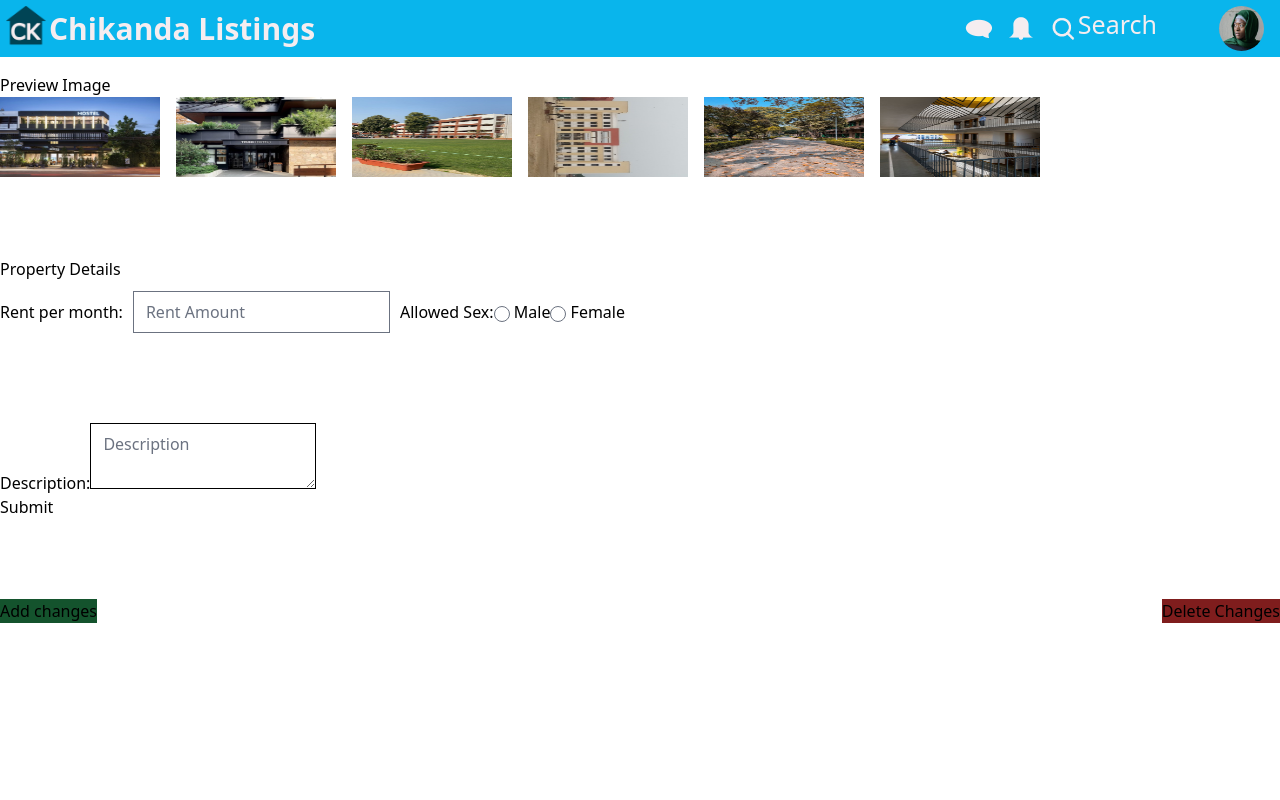
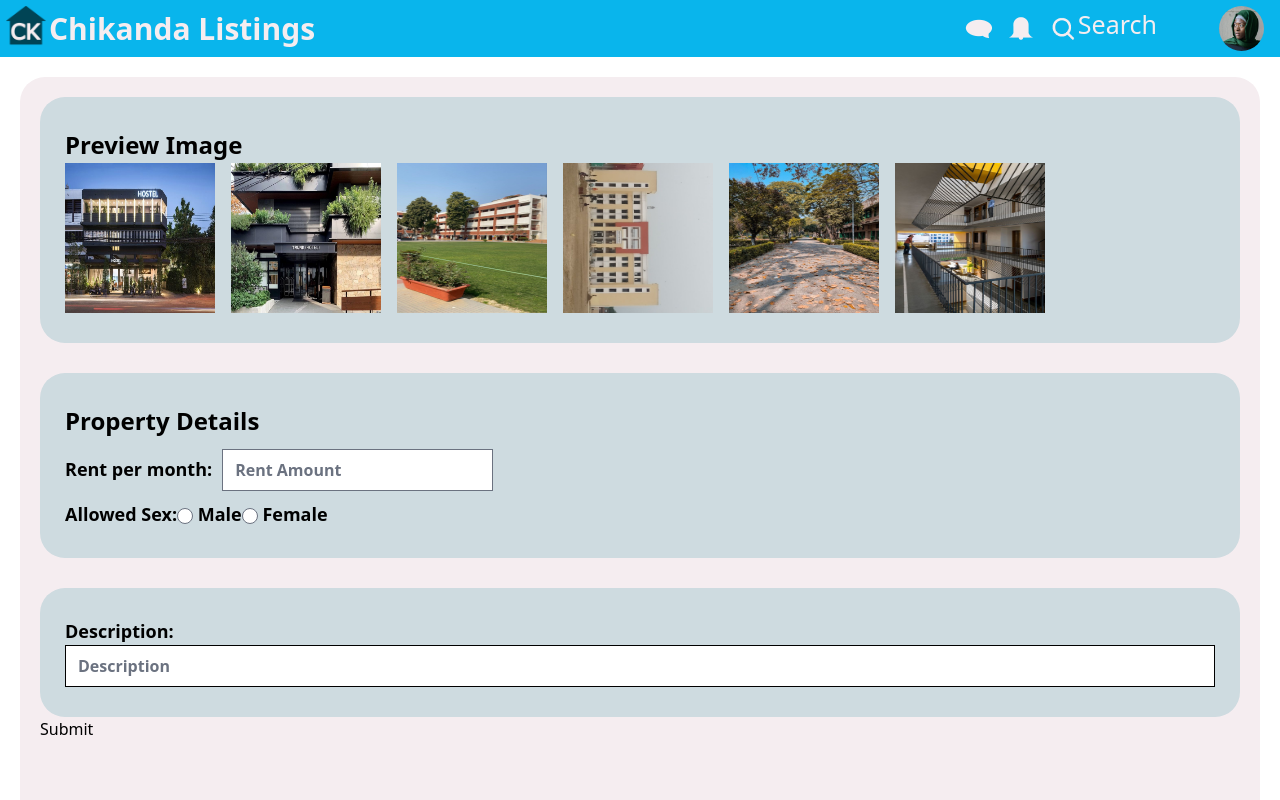
Before and after one commit to bsc-com-30-19/chikanda_listings, a React (Create React App) app in the folder chikanda-listings-site/: page /propmanage in a window 1280 px wide. Shown: the top 800 px of the page. Built offline with nearby package versions, Linux system fonts and the light colour scheme.

Commit message:
Made changes to charles's page to fit style and added name to signup inputs

```diff
--- a/chikanda-listings-site/src/components/propertymange/propmngcontainer.js
+++ b/chikanda-listings-site/src/components/propertymange/propmngcontainer.js
@@ -1,5 +1,7 @@
  import { Link } from "react-router-dom";
 import house from "../../assets/img/dorm_stuff/house.jpg"
+import fico from "../../assets/icons/female.png"
+import mico from "../../assets/icons/male.png"
 
  const PropertyMngContainer = () =>{
     return(
@@ -8,8 +10,12 @@ import house from "../../assets/img/dorm_stuff/house.jpg"
         <div className="h-[70%] overflow-clip">
             <img src={house} alt="house" className="object-cover"/>
         </div>
-        <div className="h-full px-[5px]">
+        <div className="w-full px-[5px] inline-flex justify-between items-center">
             <h1 className=" leading-[60px] font-bold text-[20px]">300000 <span className="text-[16px]">MK/month</span></h1>
+            <div className="inline-flex gap-[10px]">
+                <img src={fico} alt="female icon" className="w-[30px] h-[30px]"/>
+                <img src={mico} alt="male icon" className="w-[30px] h-[30px]"/>
+            </div>
         </div>
     </div>
     </Link>
--- a/chikanda-listings-site/src/pages/propertyedit_manage.js
+++ b/chikanda-listings-site/src/pages/propertyedit_manage.js
@@ -44,18 +44,22 @@ const PropertyEdit = () => {
   };
 
   return (
-    <div style={{ display: 'flex', flexDirection: 'column', minHeight: '100vh' }}>
-      <div className="flex justify-between mt-4">
+    <div className="p-[20px]" style={{ display: 'flex', flexDirection: 'column'}}>
+      <div className="rounded-[25px] px-[20px] bg-p_lave">
+      <form onSubmit={handleSubmit} style={{ flex: 1 }} className='mt-[20px]'>
+      <div className="bg-p_colu rounded-[25px] px-[25px] py-[30px]">
+      <div className="flex justify-between font-bold text-[24px]">
         <h2>Preview Image</h2>
       </div>
-      <form onSubmit={handleSubmit} style={{ flex: 1 }}>
         <div className="flex space-x-4">
           {photos.map((photo, index) => (
-            <img key={index} src={photo} alt={`p ${index + 1}`} className="w-40 h-20" />
+            <img key={index} src={photo} alt={`p ${index + 1}`} className="w-[150px] h-[150px]" />
           ))}
         </div>
-        <div className="property-details mt-20">
-          <h3>Property Details</h3>
+        </div>
+
+        <div className="bg-p_colu rounded-[25px] px-[25px] py-[30px] mt-[30px] font-semibold text-[18px] flex flex-col">
+          <h3 className='font-bold text-[24px]'>Property Details</h3>
           <label>
             Rent per month:
             <input type="number" value={rent} onChange={handleRentChange} placeholder="Rent Amount" style={{ margin: '10px' }} />
@@ -66,11 +70,12 @@ const PropertyEdit = () => {
             <input type="radio" value="Female" checked={allowedSex === 'Female'} onChange={handleSexChange} /> Female
           </label>
         </div>
-        <div className="description mt-20">
-          <label>
+
+        <div className="bg-p_colu rounded-[25px] px-[25px] py-[30px] mt-[30px] font-semibold text-[18px] flex flex-col">
+          <label htmlFor='description'>
             Description:
-            <textarea style={{ border: '1px solid black' }} value={description} onChange={handleDescriptionChange} placeholder="Description" />
           </label>
+          <input name="description" style={{ border: '1px solid black' }} value={description} onChange={handleDescriptionChange} placeholder="Description" />
         </div>
         <button type="submit">Submit</button>
         <div className="flex justify-between mt-20">
@@ -78,6 +83,7 @@ const PropertyEdit = () => {
           <button className={`${deleteButtonColor}`} onClick={handleDelete}>Delete Changes</button>
         </div>
       </form>
+      </div>
     </div>
   );
 };
--- a/chikanda-listings-site/src/pages/propertylist.js
+++ b/chikanda-listings-site/src/pages/propertylist.js
@@ -5,7 +5,7 @@ const PropertyList = () => {
   return (
     <div className="flex flex-col min-h-screen">
       <div className='mb-3 m-6'>
-          <h1 className=' text-[20px]'>YOUR PROPERTIES</h1>
+          <h1 className='font-bold text-[24px]'>YOUR PROPERTIES</h1>
       <hr className='border border-black'></hr>
       </div>
       <main className="flex-grow flex justifyp-4 m-9">
--- a/chikanda-listings-site/src/pages/signup.js
+++ b/chikanda-listings-site/src/pages/signup.js
@@ -48,6 +48,7 @@ const SignUp = () => {
                     message: "Invalid email address",
                   },
                 })}
+                name="email"
                 type="text"
                 placeholder="Enter Email"
               />
@@ -66,6 +67,7 @@ const SignUp = () => {
                     value:8,
                     message: "Minimum length is 8 characters"
                 }})}
+                name="password"
                 type="password"
                 placeholder="Enter Password"
               />
@@ -81,6 +83,7 @@ const SignUp = () => {
               <input
                 className="w-[65%] float-left rounded-[15px] border-none outline-none text-p_purp_d"
                 {...register("re_enter", {required: "Enter password again"})}
+                name="re_enter"
                 type="password"
                 placeholder="Enter Password"
               />
```
